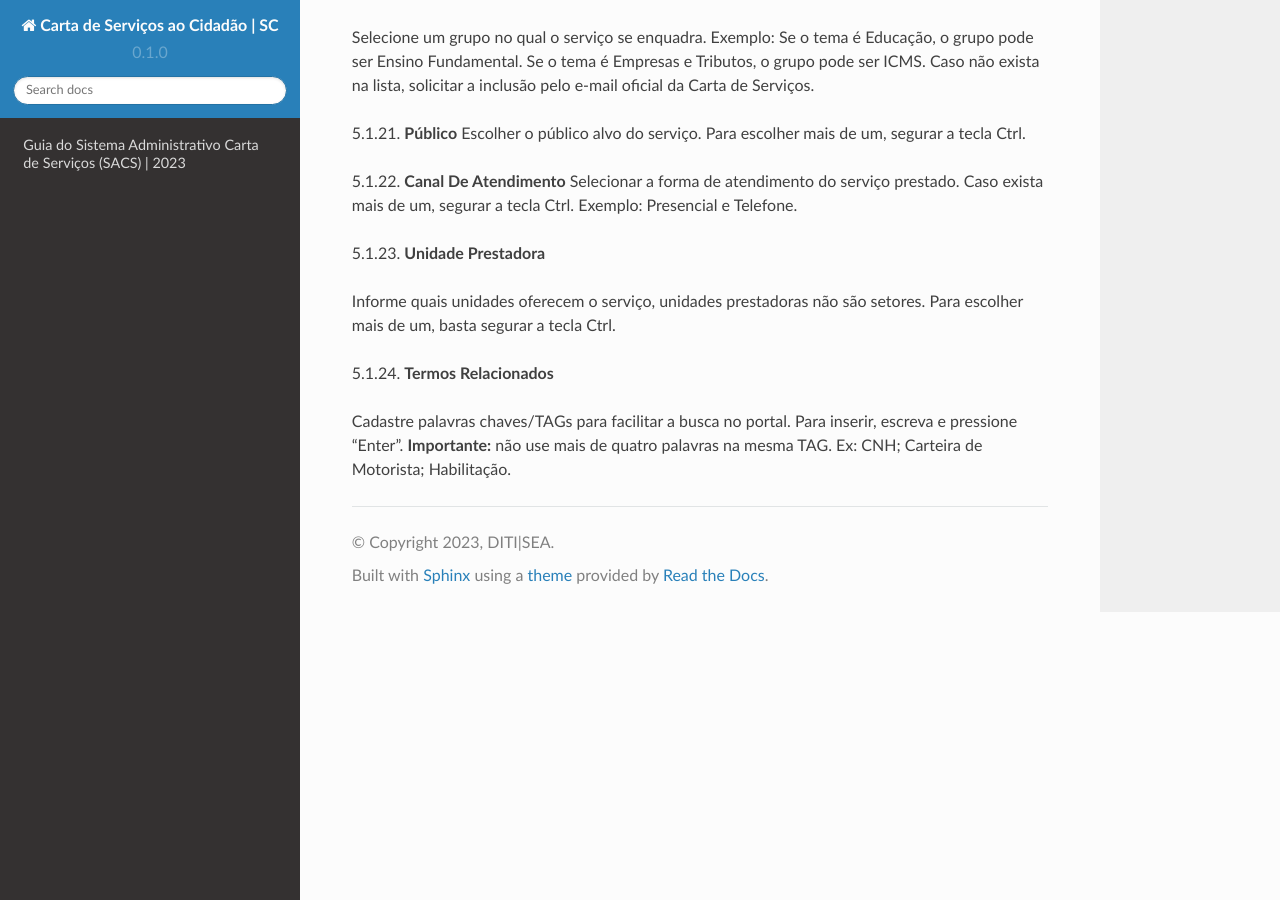
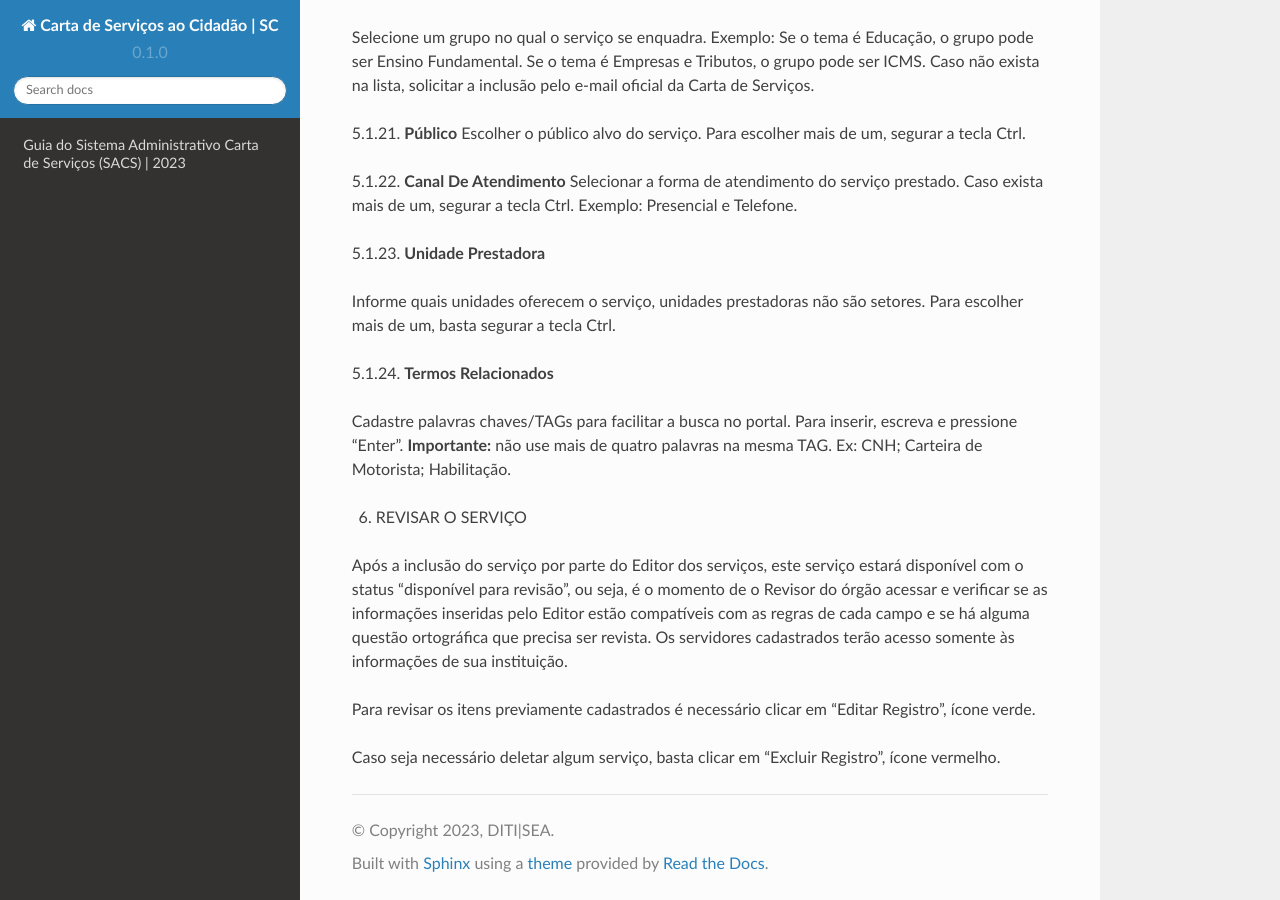
Before and after one commit to brunoaltieri/cartadeservicos, a Sphinx documentation site: the page built from docs/source/index.rst, in a window 1280 px wide and 900 px high, scrolled down 13773 px. Built offline with Sphinx 7.4.7 and the Read the Docs theme 2.0.0, drawn with Linux system fonts in a browser that asks for light colours.

Commit message:
Update index.rst

```diff
--- a/docs/source/index.rst
+++ b/docs/source/index.rst
@@ -394,3 +394,11 @@ Informe quais unidades oferecem o serviço, unidades prestadoras não são setor
 5.1.24. **Termos Relacionados**
 
 Cadastre palavras chaves/TAGs para facilitar a busca no portal. Para inserir, escreva e pressione “Enter”. **Importante:** não use mais de quatro palavras na mesma TAG. Ex: CNH; Carteira de Motorista; Habilitação.
+
+6. REVISAR O SERVIÇO
+
+Após a inclusão do serviço por parte do Editor dos serviços, este serviço estará disponível com o status “disponível para revisão”, ou seja, é o momento de o Revisor do órgão acessar e verificar se as informações inseridas pelo Editor estão compatíveis com as regras de cada campo e se há alguma questão ortográfica que precisa ser revista. Os servidores cadastrados terão acesso somente às informações de sua instituição.
+
+Para revisar os itens previamente cadastrados é necessário clicar em “Editar Registro”, ícone verde.
+
+Caso seja necessário deletar algum serviço, basta clicar em “Excluir Registro”, ícone vermelho.
```
